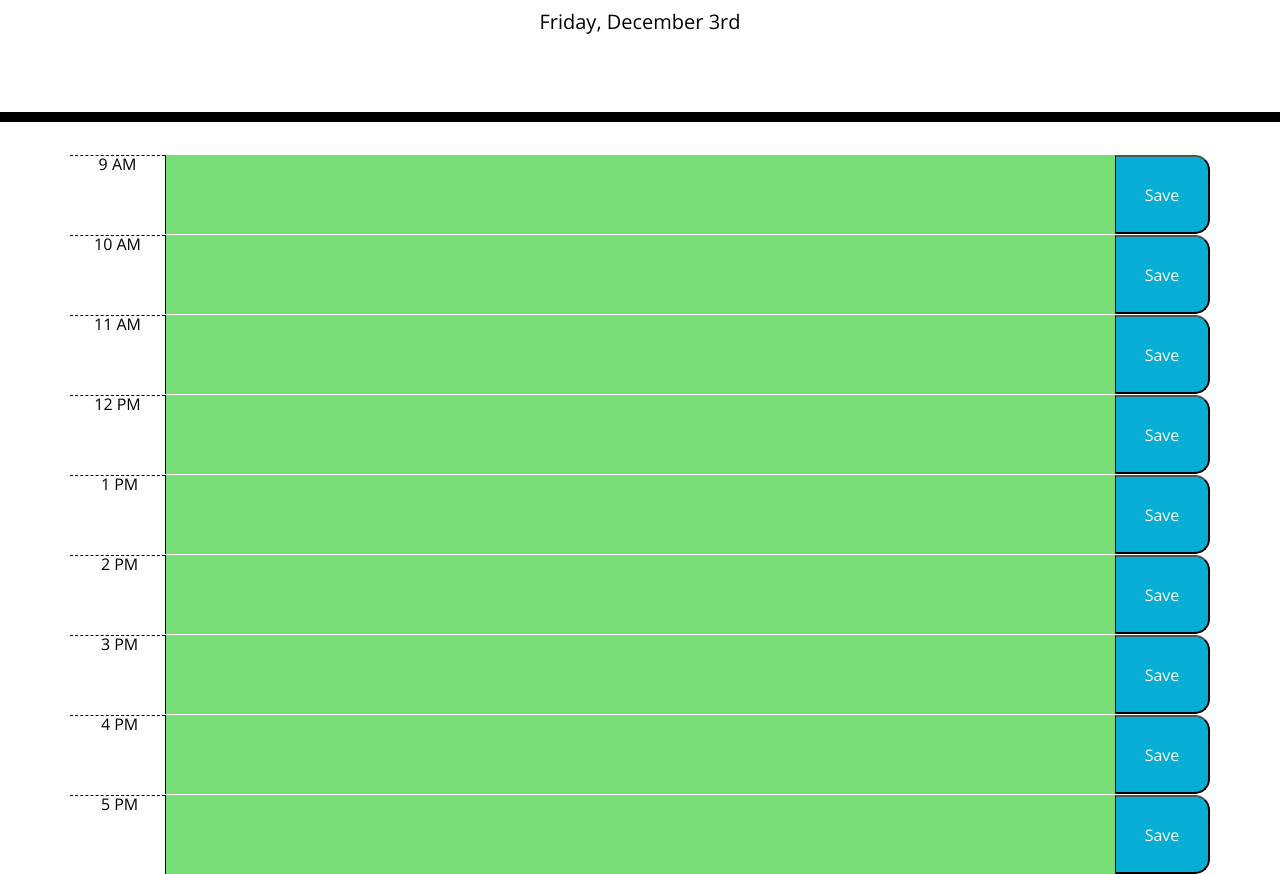
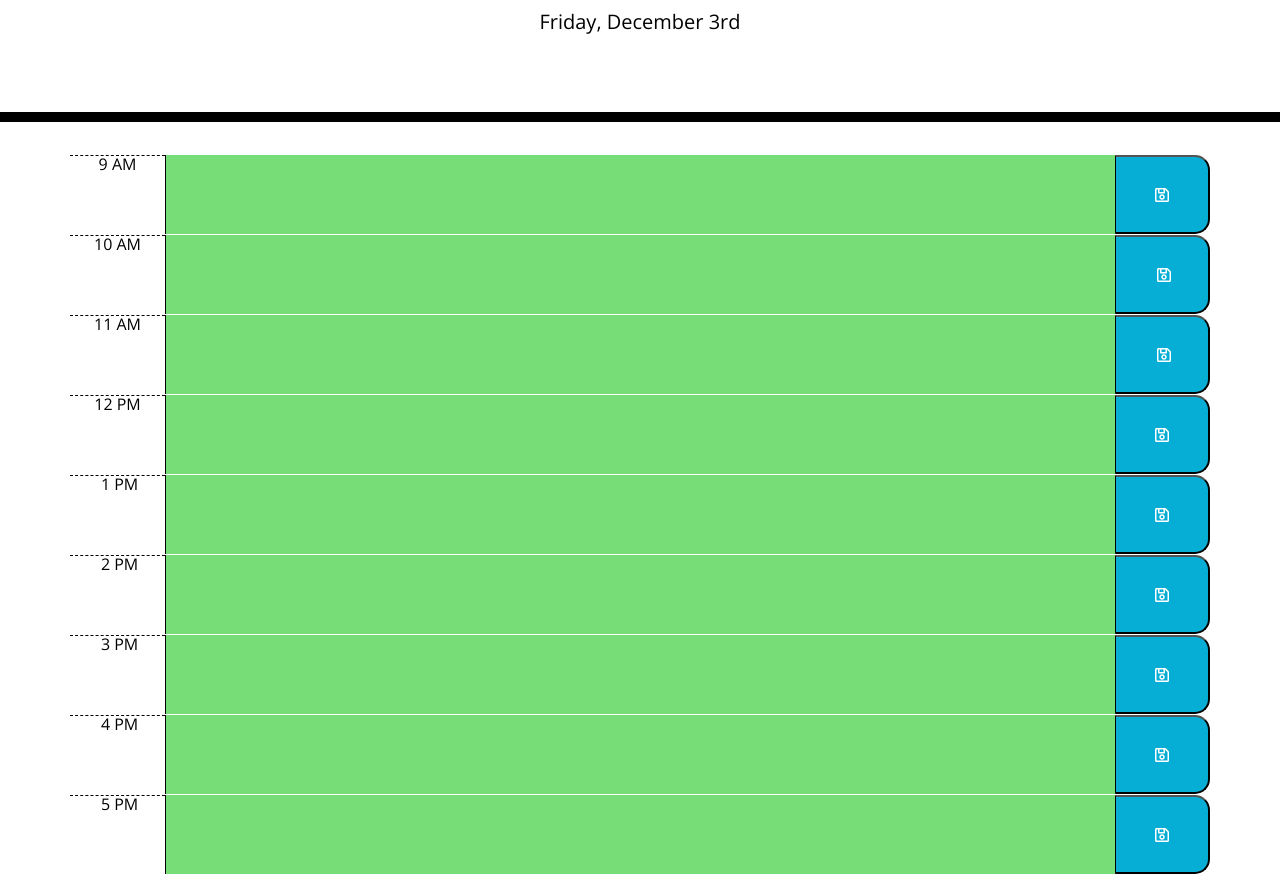
Before and after one commit to kolatham/work-planner-api, a plain HTML site: page index.html in a window 1280 px wide. Shown: the part 182-1056 px from the top of the page. Drawn offline with nearby package versions, Linux system fonts and the light colour scheme.

Commit message:
added font awesome icon

```diff
--- a/index.html
+++ b/index.html
@@ -34,67 +34,66 @@
         <p class = "hour col-lg-1">9 AM</p>
       <textarea class = "description col-lg-10" id = "9"> </textarea>
       <!-- Do font awesome icon -->
-        <button class = "saveBtn col-lg-1"> Save </button>
+        <button class = "saveBtn col-lg-1"> <i class="far fa-save"></i> </button>
       </div>
 
       <div class = "row time-block " >
         <p class = "hour col-lg-1">10 AM</p>
       <textarea class = "description col-lg-10" id = "10"> </textarea>
       <!-- Do font awesome icon -->
-        <button class = "saveBtn col-lg-1"> Save </button>
+        <button class = "saveBtn col-lg-1"> <i class="far fa-save"></i></button>
       </div>
 
       <div class = "row time-block " >
         <p class = "hour col-lg-1">11 AM</p>
       <textarea class = "description col-lg-10" id ="11"> </textarea>
       <!-- Do font awesome icon -->
-        <button class = "saveBtn col-lg-1"> Save </button>
+        <button class = "saveBtn col-lg-1"> <i class="far fa-save"></i></button>
       </div>
 
       <div class = "row time-block " >
         <p class = "hour col-lg-1">12 PM</p>
       <textarea class = "description col-lg-10" id =12 > </textarea>
       <!-- Do font awesome icon -->
-        <button class = "saveBtn col-lg-1"> Save </button>
+        <button class = "saveBtn col-lg-1"> <i class="far fa-save"></i> </button>
       </div>
 
       <div class = "row time-block " >
         <p class = "hour col-lg-1"> 1 PM</p>
       <textarea class = "description col-lg-10" id =13> </textarea>
       <!-- Do font awesome icon -->
-        <button class = "saveBtn col-lg-1"> Save </button>
+        <button class = "saveBtn col-lg-1"> <i class="far fa-save"></i> </button>
       </div>
 
       <div class = "row time-block " >
         <p class = "hour col-lg-1"> 2 PM</p>
       <textarea class = "description col-lg-10" id = "14"> </textarea>
       <!-- Do font awesome icon -->
-        <button class = "saveBtn col-lg-1"> Save </button>
+        <button class = "saveBtn col-lg-1"> <i class="far fa-save"></i> </button>
       </div>
 
       <div class = "row time-block " >
         <p class = "hour col-lg-1"> 3 PM</p>
       <textarea class = "description col-lg-10" id ="15"> </textarea>
       <!-- Do font awesome icon -->
-        <button class = "saveBtn col-lg-1"> Save </button>
+        <button class = "saveBtn col-lg-1"> <i class="far fa-save"></i> </button>
       </div>
 
       <div class = "row time-block " >
         <p class = "hour col-lg-1"> 4 PM</p>
       <textarea class = "description col-lg-10" id = "16"> </textarea>
       <!-- Do font awesome icon -->
-        <button class = "saveBtn col-lg-1"> Save </button>
+        <button class = "saveBtn col-lg-1"> <i class="far fa-save"></i> </button>
       </div>
 
       <div class = "row time-block " >
         <p class = "hour col-lg-1"> 5 PM</p>
       <textarea class = "description col-lg-10" id ="17"> </textarea>
       <!-- Do font awesome icon -->
-        <button class = "saveBtn col-lg-1"> Save </button>
+        <button class = "saveBtn col-lg-1"> <i class="far fa-save"></i> </button>
       </div>
 
     </div>
-
     <script src="https://cdnjs.cloudflare.com/ajax/libs/jquery/3.2.1/jquery.min.js"></script>
     <script src="https://cdnjs.cloudflare.com/ajax/libs/moment.js/2.24.0/moment.min.js"></script>
     <script src ="script.js"></script>
```
